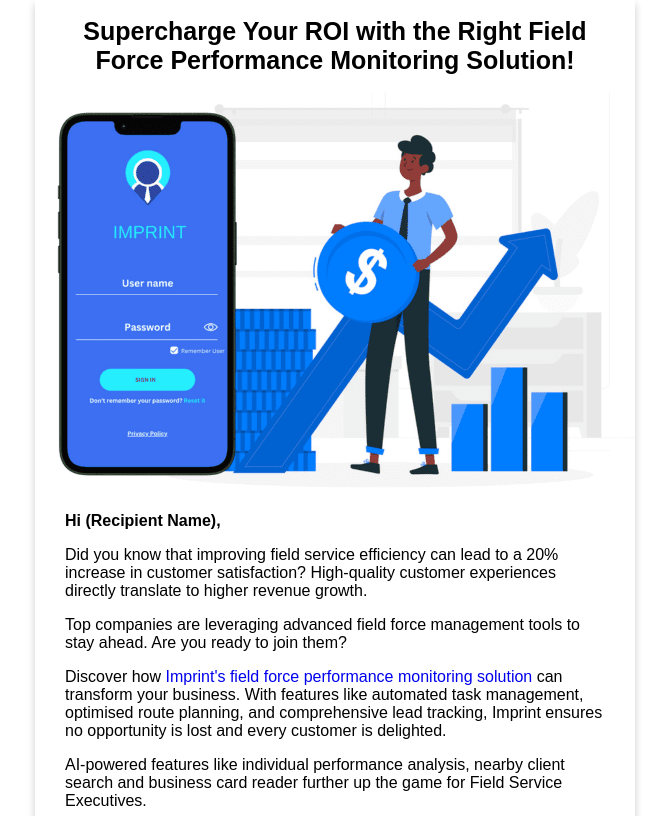
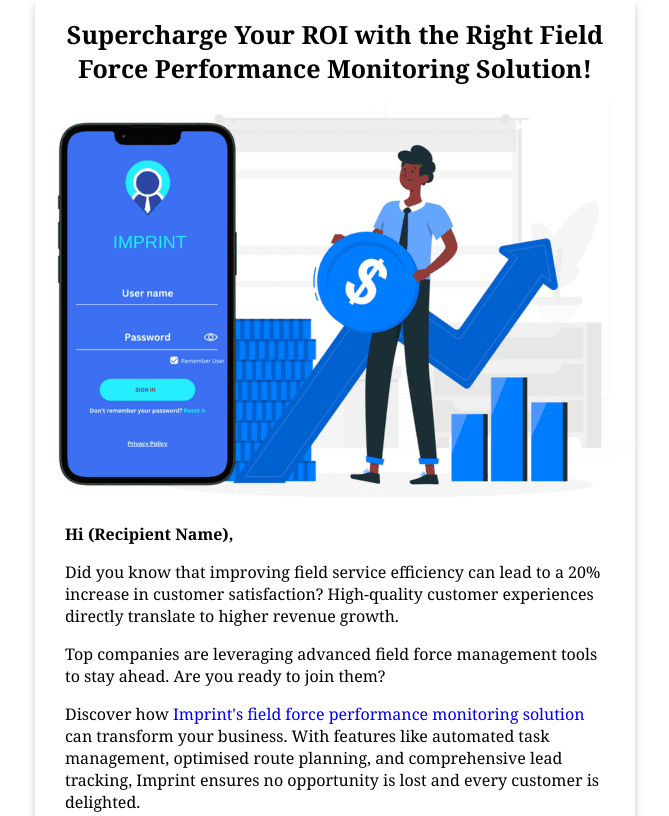
Before and after one commit to vijendrabhakal/IMPRINT-Emailer-2, a plain HTML site: page index.html in a window 1280 px wide. Shown: the top 816 px of the page, without its empty margins (305-974 px from the left). Drawn offline with Linux system fonts and the light colour scheme.

Commit message:
push georgia

```diff
--- a/index.html
+++ b/index.html
@@ -44,7 +44,7 @@
       style="
         max-width: 600px;
         width: 600px;
-        font-family:sans-serif;
+        font-family:Georgia, 'Times New Roman', Times, serif;
       "
       align="center"
     >
```
